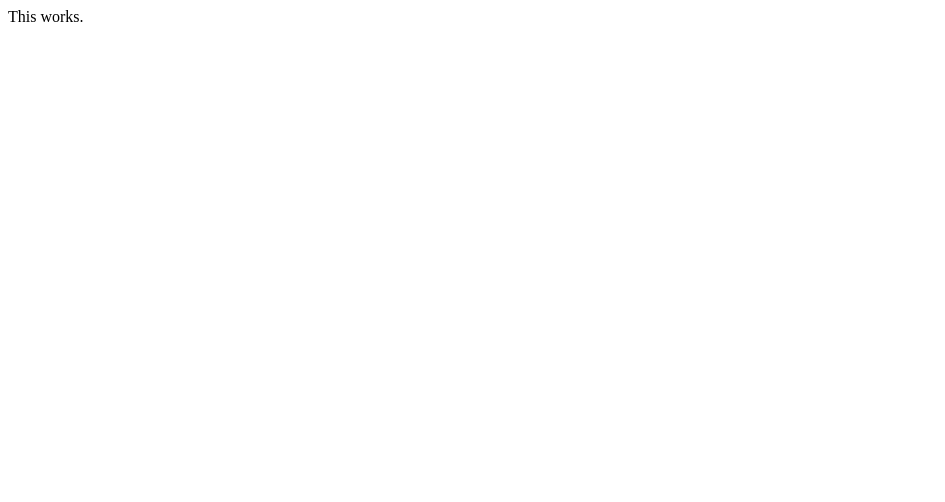
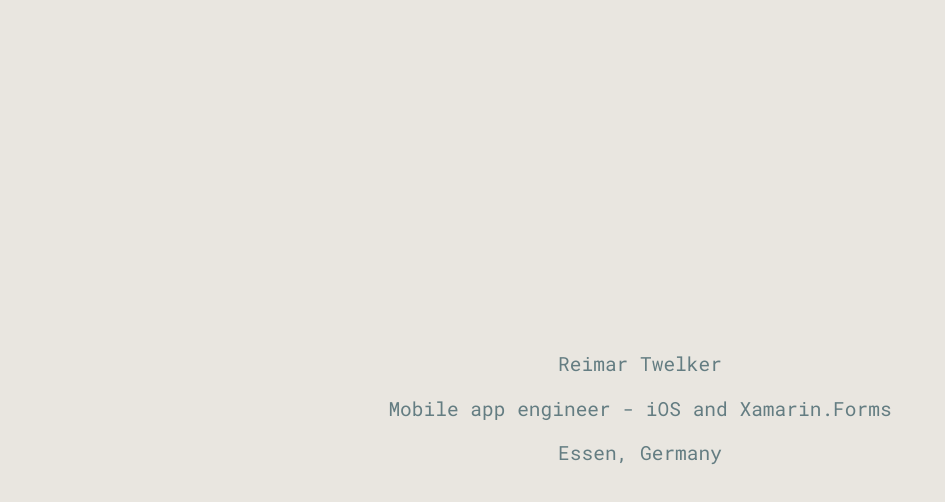
Before and after one commit to raginmari/raginmari.github.io, a plain HTML site: page index.html in a window 1280 px wide. Shown: the whole page, without its empty margins (0-945 px from the left). Drawn offline with Linux system fonts and the light colour scheme.

Commit message:
main: Display some content.
Add stylesheet.

```diff
--- a/index.html
+++ b/index.html
@@ -1 +1,25 @@
-This works.
+<!DOCTYPE html>
+<html lang="en">
+
+<head>
+    <meta charset="UTF-8">
+    <meta http-equiv="X-UA-Compatible" content="IE=edge">
+    <meta name="viewport" content="width=device-width, initial-scale=1.0">
+    <link rel="stylesheet" href="style.css">
+    <link rel="preconnect" href="https://fonts.googleapis.com">
+    <link rel="preconnect" href="https://fonts.gstatic.com" crossorigin>
+    <link href="https://fonts.googleapis.com/css2?family=Roboto+Mono:wght@100;200;300;400&display=swap" rel="stylesheet">
+    <title>Reimar Twelker</title>
+</head>
+
+<body>
+    <main>
+        <div class="content">
+            <p>Reimar Twelker</p>
+            <p>Mobile app engineer - iOS and Xamarin.Forms</p>
+            <p>Essen, Germany</p>
+        </div>
+    </main>
+</body>
+
+</html>
--- /dev/null
+++ b/style.scss
@@ -0,0 +1,29 @@
+html {
+    background-color: #E9E6E0;
+    font-family: 'Roboto Mono', monospace;
+    font-size: small;
+}
+
+@mixin column {
+    display: flex;
+    flex-direction: column;
+    align-items: center;
+}
+
+body {
+    @include column;
+}
+
+main {
+    @include column;
+    height: 100vh;
+    justify-content: center;
+    max-width: 1080px;
+    width: 90%;
+
+    .content {
+        color: #647D82;
+        font-size: 1.5rem;
+        text-align: center;
+    }
+}
```
Also changed, not shown: style.css (added), 1 other file.
